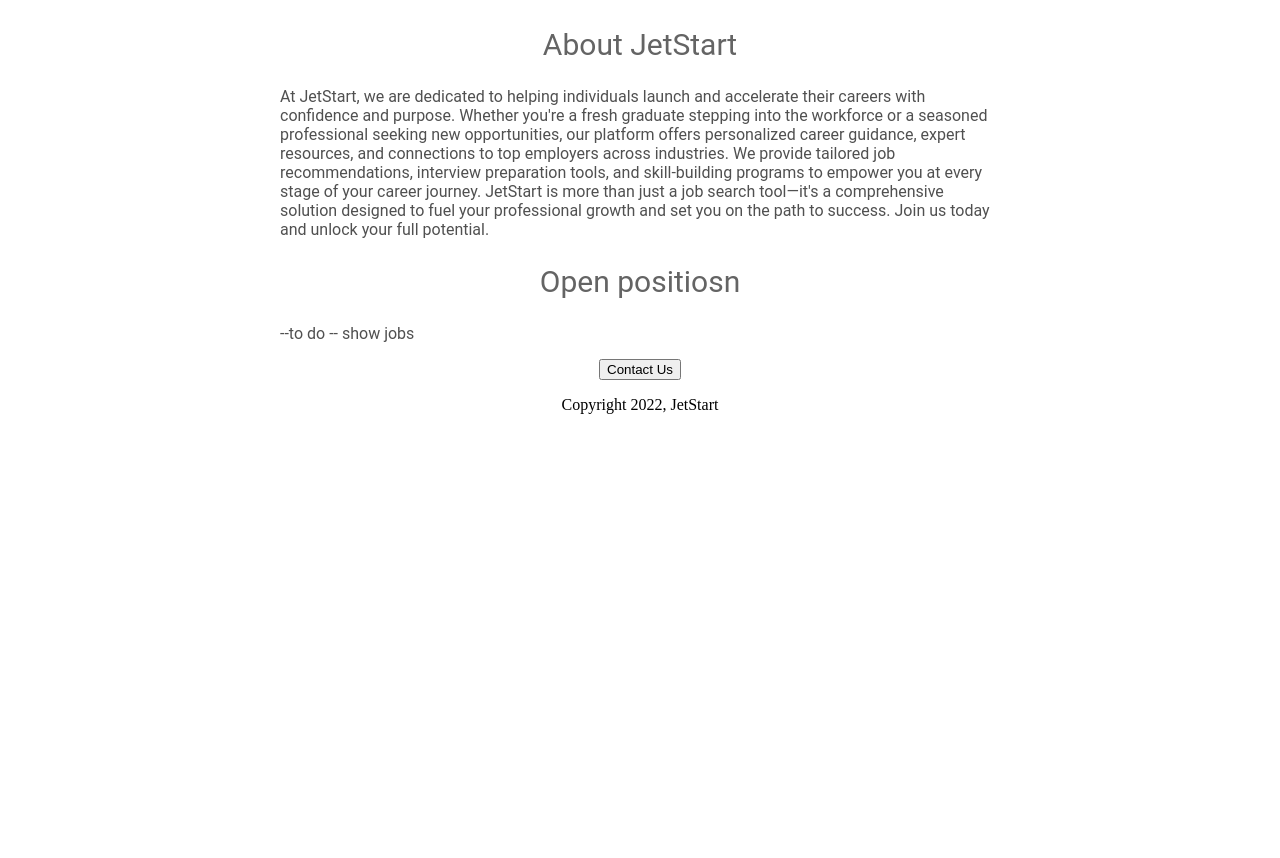
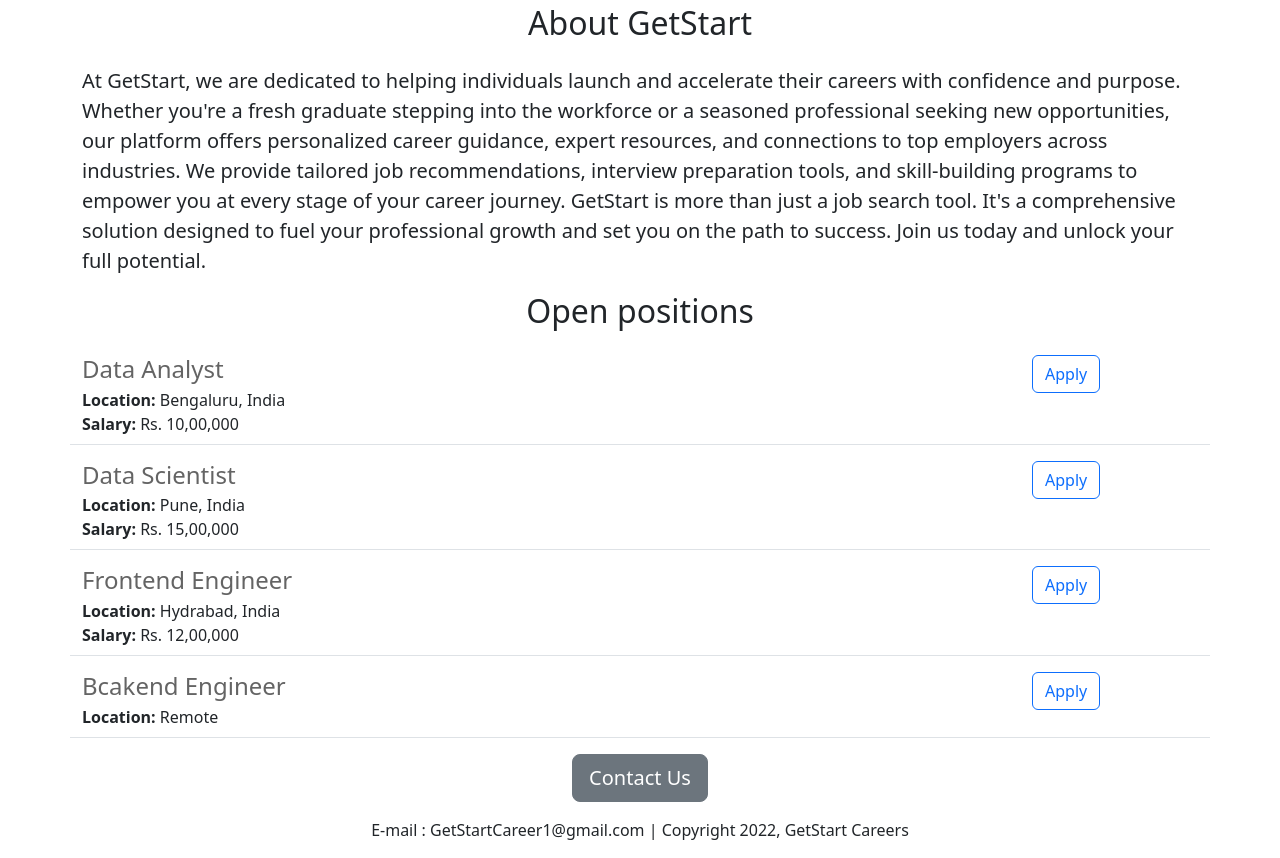
Before and after one commit to hrishi3466/carrier-website, a Flask app: page / in a window 1280 px wide. Shown: the part 452-1310 px from the top of the page. Before the commit the page ends 866 px from the top, so only its background shows below. Run offline with Flask 3, Linux system fonts and the light colour scheme.

Commit message:
Added dynamic  data and API route

```diff
--- a/app.py
+++ b/app.py
@@ -1,12 +1,41 @@
-from flask import Flask , render_template
+from flask import Flask , render_template ,jsonify
 
 app = Flask(__name__)
+
+JOBS =[
+  {
+    'id':1,
+    'title':"Data Analyst",
+    "location": "Bengaluru, India",
+    "salary": "Rs. 10,00,000"
+  },
+  {
+    'id':2,
+    'title':"Data Scientist",
+    "location": "Pune, India",
+    "salary": "Rs. 15,00,000"
+  },
+  {
+    'id':3,
+    'title':"Frontend Engineer",
+    "location": "Hydrabad, India",
+    "salary": "Rs. 12,00,000"
+  },
+  {
+    'id':4,
+    'title':"Bcakend Engineer",
+    "location": "Remote",
+
+  }
+]
 
 
 @app.route('/')
 def hello_world():
-  return  render_template("home.html")
-
+  return  render_template("home.html" , jobs = JOBS)
+@app.route('/api/jobs')
+def list_jobs():
+  return jsonify(JOBS)
 
 if __name__ == "__main__":
   app.run(host='0.0.0.0', debug=True)
--- a/templates/home.html
+++ b/templates/home.html
@@ -1,54 +1,38 @@
 <!Doctype html>
-<html>
-  <title>
-    JetStart careers
-  </title>
-  <style>
-    h1{
-      font-size : 40px;
-      font-family : Roboto;
-      font-weight : normal;
-      color : rgb(50,50,50);
-      text-align : center;
-    }
-    h2{
-      font-size : 30px;
-      font-family : Roboto;
-      font-weight : normal;
-      color : rgb(100,100,100);
-      text-align : center;
+  <html>
+    <head><title>GetStart Careers</title>
 
-    }
+      <meta charset="utf-8">
+      <meta name="viewport" content="width=device-width, initial-scale=1">
+       <link href="https://cdn.jsdelivr.net/npm/bootstrap@5.3.3/dist/css/bootstrap.min.css" rel="stylesheet" integrity="sha384-QWTKZyjpPEjISv5WaRU9OFeRpok6YctnYmDr5pNlyT2bRjXh0JMhjY6hW+ALEwIH" crossorigin="anonymous">
+    <style>
+      #banner{
+        height: 360px;
+        width: 100%;
+        object-fit: cover;
+      }
 
-    .bodytext{
-      font-family: Roboto;
-      color : rgb(80,80,80);
+    </style>
+  </head>
 
-    }
-    #banner{
-      width: 100%;
-      height: 350px;
-      object-fit : cover;
-    }
-    #container{
-      width : 720px;
-      margin : 0 auto;
-    }
-  </style>
-  <div id= "container">
-  <body>
-     <h1>JetStart careers</h1>
-    <img id='banner' src="https://ff2fe008-2cd6-4fbe-bcb6-63f531af8543-00-l4d8i9kzrsvk.pike.replit.dev/static/banner.jpg"   >
-    <h2>About JetStart</h2>
-    <p class="bodytext">
-      At JetStart, we are dedicated to helping individuals launch and accelerate their careers with confidence and purpose. Whether you're a fresh graduate stepping into the workforce or a seasoned professional seeking new opportunities, our platform offers personalized career guidance, expert resources, and connections to top employers across industries. We provide tailored job recommendations, interview preparation tools, and skill-building programs to empower you at every stage of your career journey. JetStart is more than just a job search tool—it's a comprehensive solution designed to fuel your professional growth and set you on the path to success. Join us today and unlock your full potential.
+    <body>
+      <div   class = "container">
+       <h1 class="text-center mt-2 mb-4" >GetStart Careers</h1>
+      <img  class="img-fluid" id='banner' src="https://ff2fe008-2cd6-4fbe-bcb6-63f531af8543-00-l4d8i9kzrsvk.pike.replit.dev/static/banner.jpg"   >
+      <h2 class="text-center mt-3 mb-4" >About GetStart</h2>
+      <p class="lead" >
+        At GetStart, we are dedicated to helping individuals launch and accelerate their careers with confidence and purpose. Whether you're a fresh graduate stepping into the workforce or a seasoned professional seeking new opportunities, our platform offers personalized career guidance, expert resources, and connections to top employers across industries. We provide tailored job recommendations, interview preparation tools, and skill-building programs to empower you at every stage of your career journey. GetStart is more than just a job search tool. It's a comprehensive solution designed to fuel your professional growth and set you on the path to success. Join us today and unlock your full potential.
     </p>
-    <h2>Open positiosn</h2>
-    <p class = "bodytext">--to do -- show jobs</p>
-    <div style="text-align: center;">
-    <button>Contact Us</button>
-    <p>Copyright 2022, JetStart</p>
-
+    <h2 class="text-center mt-3 mb-4" >Open positions</h2>
+    <div  >
+      {%for job in jobs%}
+        {% include "jobitem.html" %}
+      {% endfor%}
+    </div>
+    <div class="text-center">
+    <button class="btn btn-secondary btn-lg" >Contact Us</button>
+    <p class="mt-3" >E-mail : GetStartCareer1@gmail.com | Copyright 2022, GetStart Careers</p>
+     <div/>
     </div>
   </body>
-</html>
+  </html>
--- /dev/null
+++ b/templates/jobitem.html
@@ -0,0 +1,21 @@
+<div class="border-bottom row " style="padding-bottom: 8px; margin-bottom:16px;" >
+<div class="col-10">
+
+   <h4
+
+   style="color: rgb(100,100,100); margin-bottom:4px;" >
+   {{job["title"]}}
+ </h4>
+  <div  >
+     <b>Location: </b>{{job["location"]}}
+  </div>
+  {%if 'salary' in job %}
+  <div  >
+     <b>Salary: </b>{{job["salary"]}}
+  </div>
+  {%endif%}
+</div>
+   <div class="col-2">
+   <button type="button" class="btn btn-outline-primary">Apply</button>
+   </div>
+</div>
```
